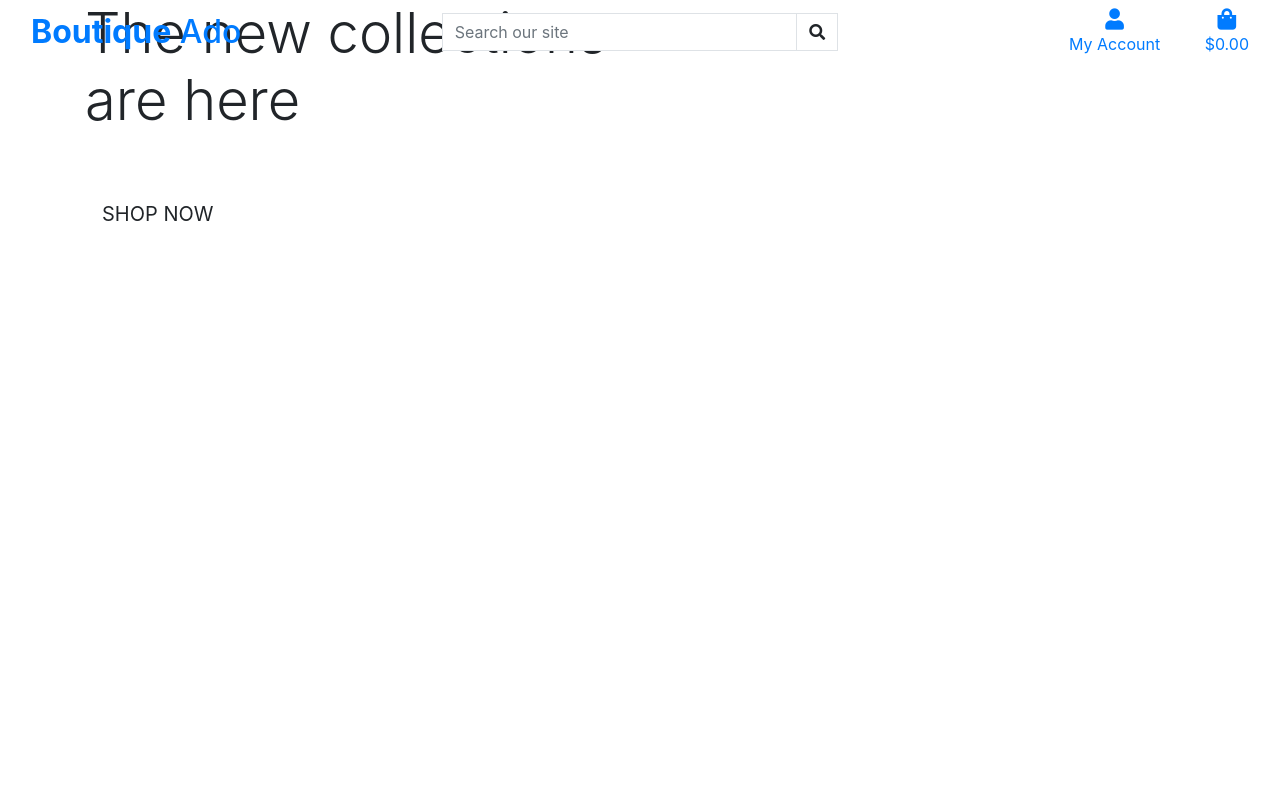
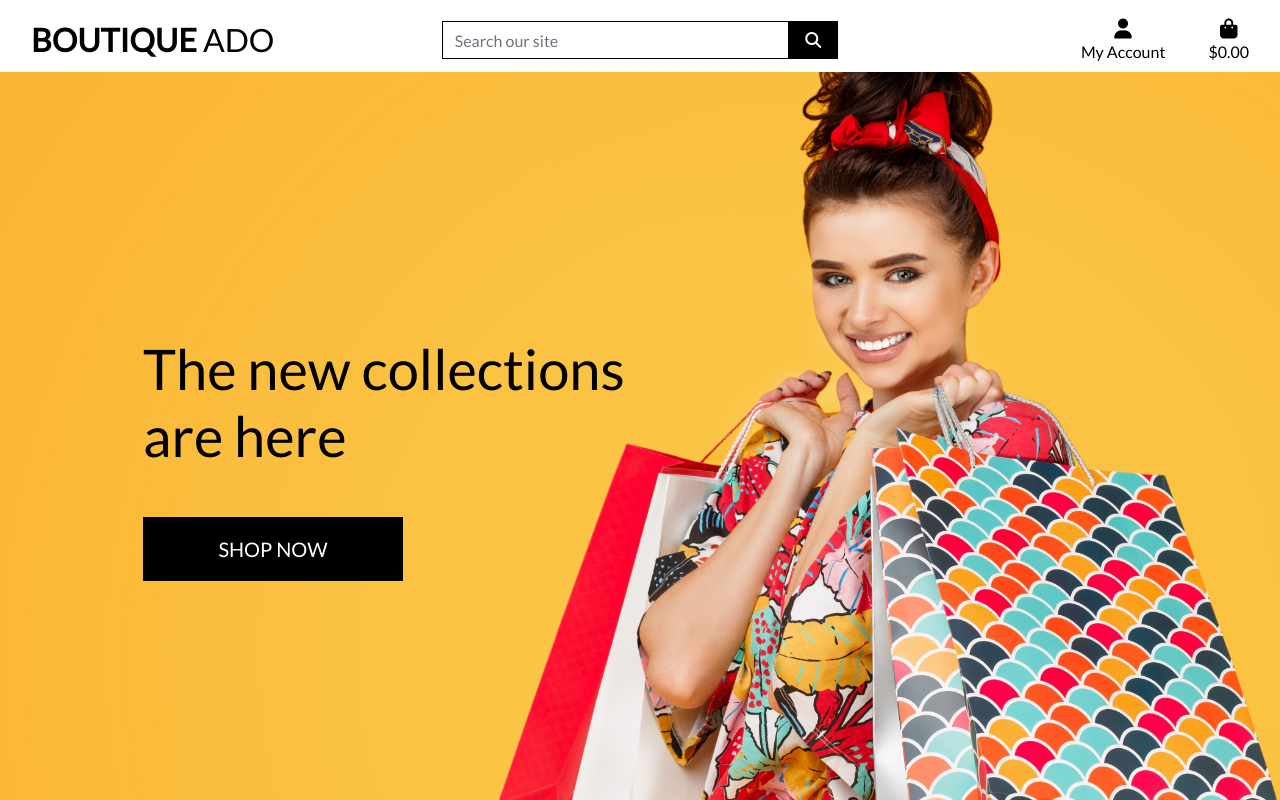
Before and after one commit to tenbonks/botique_ado, a Django app: page / in a window 1280 px wide. Run offline with Django 3.2, Linux system fonts and the light colour scheme; some libraries are stand-ins or nearby versions.

Commit message:
completed header and css

```diff
--- a/boutique_ado/settings.py
+++ b/boutique_ado/settings.py
@@ -146,3 +146,7 @@ USE_TZ = True
 # https://docs.djangoproject.com/en/3.0/howto/static-files/
 
 STATIC_URL = '/static/'
+STATICFILES_DIRS = (os.path.join(BASE_DIR, 'static'),)
+
+MEDIA_URL = '/media/'
+MEDIA_ROOT = os.path.join(BASE_DIR, 'media')
--- a/boutique_ado/urls.py
+++ b/boutique_ado/urls.py
@@ -15,9 +15,11 @@ Including another URLconf
 """
 from django.contrib import admin
 from django.urls import path, include
+from django.conf import settings
+from django.conf.urls.static import static
 
 urlpatterns = [
     path('admin/', admin.site.urls),
     path('accounts/', include('allauth.urls')),
-    path('', include('home.urls'))
-]
+    path('', include('home.urls')),
+] + static(settings.MEDIA_URL, document_root=settings.MEDIA_ROOT)
--- /dev/null
+++ b/static/css/base.css
@@ -0,0 +1,81 @@
+html {
+    height: 100%;
+}
+
+body {
+    background: url('/media/homepage_background_cropped.jpg') no-repeat center center fixed;
+    background-size: cover;
+    height: calc(100vh - 164px);
+    color: #555;
+    font-family: 'Lato';
+}
+
+/* from Bulma, perfectly centers and keeps fa icons size consistent */
+.icon {
+    align-items: center;
+    display: inline-flex;
+    justify-content: center;
+    height: 1.5rem;
+    width: 1.5rem;
+}
+
+.logo-font {
+    text-transform: uppercase;
+}
+
+.main-logo-link {
+    width: fit-content;
+}
+
+.shop-now-button {
+    background: black;
+    color: white;
+    min-width: 260px;
+}
+
+.btn-black {
+    background: black;
+    color: white;
+}
+
+.shop-now-button:hover,
+.shop-now-button:active,
+.shop-now-button:focus,
+.btn-black:hover,
+.btn-black:active,
+.btn-black:focus {
+    background: #222;
+    color: white;
+}
+
+.text-black {
+    color: #000 !important;
+}
+
+.border-black {
+    border: 1px solid black !important;
+}
+
+/* -------------------------------- Media Queries */
+
+/* Slightly larger container on xl screens */
+@media (min-width: 1200px) {
+  .container {
+    max-width: 80%;
+  }
+}
+
+/* fixed top navbar only on medium and up */
+@media (min-width: 992px) {
+    .fixed-top-desktop-only {
+        position: fixed;
+        top: 0;
+        right: 0;
+        left: 0;
+        z-index: 1030;
+    }
+
+    .header-container {
+        padding-top: 164px;
+    }
+}
--- a/templates/base.html
+++ b/templates/base.html
@@ -18,7 +18,8 @@
     {% block corecss %}
     <link rel="stylesheet" href="https://cdnjs.cloudflare.com/ajax/libs/twitter-bootstrap/4.5.0/css/bootstrap.min.css">
     <link rel="stylesheet" href="https://cdnjs.cloudflare.com/ajax/libs/font-awesome/5.13.0/css/all.min.css">
-    <link rel="stylesheet" href="assets/css/style.css">
+    <link href="https://fonts.googleapis.com/css2?family=Lato&display=swap" rel="stylesheet">
+    <link rel="stylesheet" href="{% static 'css/base.css' %}">
     {% endblock %}
 
     {% block extra_css %}
@@ -29,6 +30,7 @@
     <script src="https://cdnjs.cloudflare.com/ajax/libs/jquery/3.5.1/jquery.slim.min.js"></script>
     <script src="https://cdnjs.cloudflare.com/ajax/libs/popper.js/1.16.1/umd/popper.min.js"></script>
     <script src="https://cdnjs.cloudflare.com/ajax/libs/twitter-bootstrap/4.5.0/js/bootstrap.min.js"></script>
+    <script src="https://kit.fontawesome.com/0672ae1d90.js" crossorigin="anonymous"></script>
     {% endblock %}
 
     {% block extra_js %}
@@ -40,7 +42,7 @@
 <body>
 
     <header class="container-fluid fixed-top">
-        <div class="row">
+        <div id="topnav" class="row bg-white pt-lg-2 d-none d-lg-flex">
 
             <div class="col-12 col-lg-4 my-auto py-1 py-lg-0 text-center text-lg-left">
                 <a href="{% url 'home' %}" class="nav-link main-logo-link">
```
Also changed, not shown: media/homepage_background_cropped.jpg (added).
